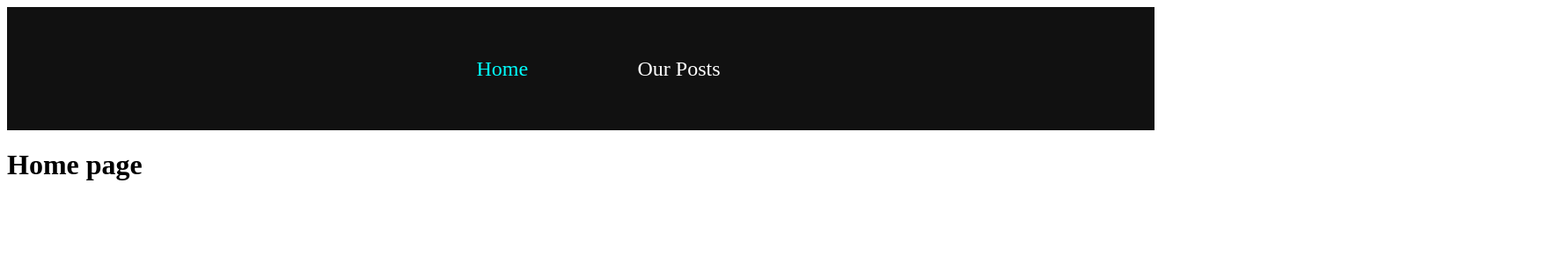
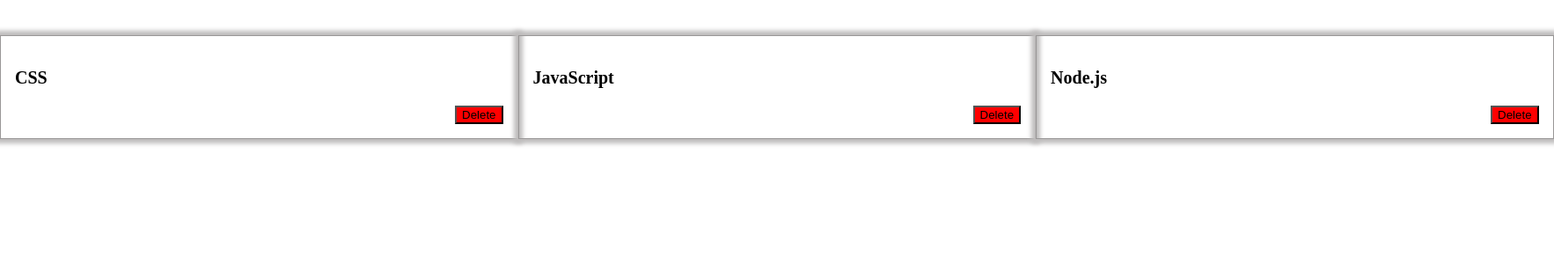
Before and after one commit to BrownEdgar/test, a React (Create React App) app: page / in a window 1280 px wide. Shown: the top 300 px of the page at 88% size, 1766 px wide, since content can reach past the window. Built offline with nearby package versions, Linux system fonts and the light colour scheme; no server answers.

Commit message:
modal delete

```diff
--- /dev/null
+++ b/src/App.css
@@ -0,0 +1,38 @@
+ *,
+*::before,
+*::after{
+    box-sizing: border-box;
+}
+
+
+
+body{
+    margin:0;
+}
+
+
+
+.flex{
+    display: flex;
+    justify-content: space-around;
+    align-items: center;
+}
+
+.flex-item{
+    border: 1px solid rgb(153, 151, 151);
+    padding:1rem;
+    flex:0 0 30%;
+    box-shadow: 0px 0px 5px 5px rgb(190, 188, 188);
+    margin-top: 40px;
+}
+
+p{
+    font-weight:700;
+    font-size: 20px;
+}
+
+button{
+    background-color: red;
+    margin-left: 500px;
+
+}
--- a/src/App.js
+++ b/src/App.js
@@ -1,12 +1,12 @@
 
-import React, { useState, useMemo
+// import React, { useState, useMemo
 	//, useEffect,
-} from "react";
-import { Routes, Route, } from 'react-router-dom';
-import Navbar from "./components/Navbar/Navbar";
-import Home from "./components/Home/Home";
-import axios from 'axios'
-import Posts from "./components/Posts/Posts";
+// } from "react";
+// import { Routes, Route, } from 'react-router-dom';
+// import Navbar from "./components/Navbar/Navbar";
+// import Home from "./components/Home/Home";
+// import axios from 'axios'
+// import Posts from "./components/Posts/Posts";
 //import Post from "./components/Post/Post";
 
 
@@ -84,49 +84,133 @@
 
 
 
-function App() {
-	const [data, setData] = useState([])
+// function App() {
+// 	const [data, setData] = useState([])
 
 
-	const getPosts=()=>{
-		axios("https://jsonplaceholder.typicode.com/posts")
-			 .then(response =>{
-				console.log(response.data);
-				setData(response.data)})
+// 	const getPosts=()=>{
+// 		axios("https://jsonplaceholder.typicode.com/posts")
+// 			 .then(response =>{
+// 				console.log(response.data);
+// 				setData(response.data)})
 
-		// .then(response =>response.json())
-			// .then(json=>console.log(json))
-			}
+// 		// .then(response =>response.json())
+// 			// .then(json=>console.log(json))
+// 			}
 
-			const mem=useMemo(()=> getPosts(),[])
+// 			const mem=useMemo(()=> getPosts(),[])
 
-	function refreshPage() {
-				window.location.reload(false);
-			  }
+// 	function refreshPage() {
+// 				window.location.reload(false);
+// 			  }
 
-			  const mem1=useMemo(()=> refreshPage(),[])
+// 			  const mem1=useMemo(()=> refreshPage(),[])
 
-	return (
-		<div className="App">
-			{/* <Posts posts={data}/> */}
-			<Navbar />
+// 	return (
+// 		<div className="App">
+// 			{/* <Posts posts={data}/> */}
+// 			<Navbar />
 
-			<Routes>
-				<Route path="/" element={<Home />} />
-				<Route path="/posts">
-					{/* //<pre>{JSON.stringify(data,null,1)}</pre> */}
-					<Route index element={
-					<Posts
-					 data={data}
+// 			<Routes>
+// 				<Route path="/" element={<Home />} />
+// 				<Route path="/posts">
+// 					{/* //<pre>{JSON.stringify(data,null,1)}</pre> */}
+// 					<Route index element={
+// 					<Posts
+// 					 data={data}
 
-					 />} />
+// 					 />} />
 
 
-				</Route>
-			</Routes>
+// 				</Route>
+// 			</Routes>
 
+// 		</div>
+// 	);
+// }
+
+// export default App;
+
+
+
+import React, { useState } from 'react'
+import Modal  from './components/Modal'
+
+import './App.css'
+
+
+ function App() {
+	const [openModal, setOpenModal]=useState(false)
+	const[data, setData]=useState([
+		{
+			id: 1,
+			description: "CSS"
+		},
+
+	  {
+			id: 2,
+			description: "JavaScript"
+		},
+
+	  {
+			id: 3,
+			description: "Node.js"
+		},
+	])
+
+
+
+
+// const handleClick = (e, id) =>{
+// 		e.preventDefault()
+// 		const my=data.filter( elem => elem.id !== id)
+// 		 setData(my)
+
+// 	}
+  return (
+	 <div className="flex">
+
+{data.map(elem=>{
+        return <div className='flex-item' key={elem.id}>
+		<p>{elem.description}</p>
+		<button className='OpenModalBtn' onClick={()=> {
+			setOpenModal(true);
+		}}
+		>
+		Delete</button>
 		</div>
-	);
+
+		})}
+	  {openModal && <Modal /> }
+</div>
+ )
 }
 
+
+
 export default App;
+
+
+// const handleClick = (e, id) =>{
+// 	e.preventDefault()
+// 	const my=data.filter( elem => elem.id !== id)
+// 	 setData(my)
+
+// }
+// return (
+//  <div className="flex">
+
+// {data.map(elem=>{
+// 	return <div className='flex-item' key={elem.id}>
+// 	<p>{elem.description}</p>
+// 	<button onClick={(e)=>handleClick(e, elem.id)}>Delete</button>
+// 	</div>
+// 	})}
+
+// </div>
+// )
+// }
+
+
+
+// export default App;
--- /dev/null
+++ b/src/components/Modal.css
@@ -0,0 +1,36 @@
+.modalContainer{
+    height: 200px;
+    width: 400px;
+    position:fixed;
+    /* display: flex;
+    align-items: center;
+    justify-content: center; */
+
+ }
+
+h1{
+    text-align: center;
+}
+.but1{
+background-color: rgb(80, 170, 170);
+}
+
+.but2{
+    background-color: brown;
+}
+
+.footer{
+    height: 200px;
+    width: 200px;
+    position:fixed;
+    display: flex;
+    align-items: center;
+    justify-content: center;
+
+}
+
+.modalBackground{
+    width: 400px;
+    height: 500px;
+    border: 1px solid grey;
+}
--- /dev/null
+++ b/src/components/Modal.js
@@ -0,0 +1,22 @@
+import React from 'react';
+//import './components/Modal.css';
+
+
+function Modal(){
+    return (
+        <div className="modalBackground">
+            <div className="modalContainer">
+            <div className='title'><h1>Are you sure?</h1></div>
+            <div className='footer'>
+                <button className='but1'>Cancel</button>
+                <button className='but2'>Delete</button>
+
+            </div>
+
+
+            </div>
+            </div>
+    )
+}
+
+export default Modal
--- a/src/index.js
+++ b/src/index.js
@@ -1,13 +1,13 @@
 import React from 'react';
 import ReactDOM from 'react-dom/client';
-import { BrowserRouter } from 'react-router-dom'
+//import { BrowserRouter } from 'react-router-dom'
 
 import App from './App'
 
 
 const root = ReactDOM.createRoot(document.getElementById('root'));
 root.render(
-    <BrowserRouter>
+    //<BrowserRouter>
     <App/>
-    </BrowserRouter>
+    //</BrowserRouter>
 );
```
